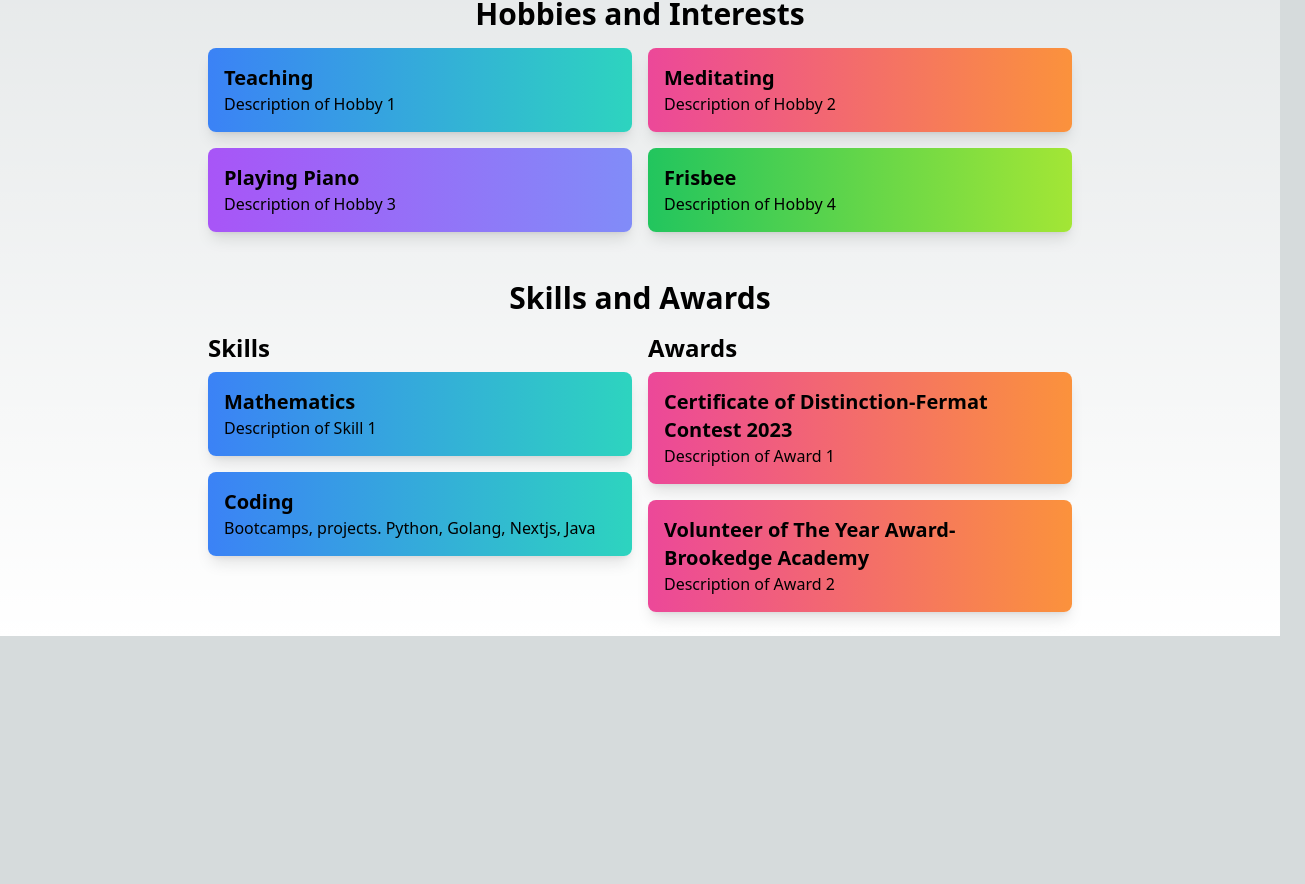
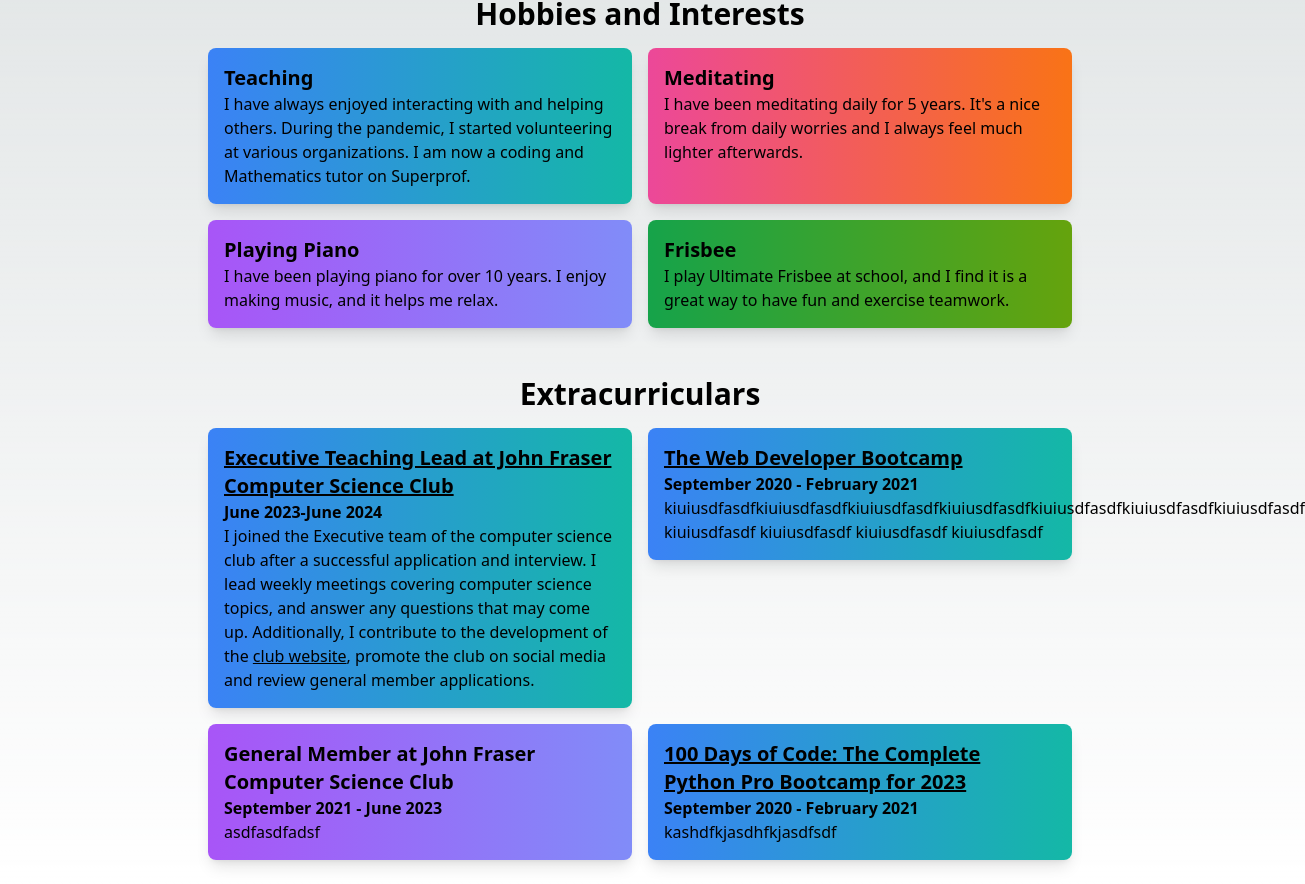
Before and after one commit to JoshuaChou10/portfolio, a Next.js app: page /about in a window 1280 px wide. Shown: the part 467-1351 px from the top of the page, 1305 px wide, since content can reach past the window. Before the commit the page ends 1103 px from the top, so only its background shows below. Built offline with nearby package versions, Linux system fonts and the light colour scheme.

Commit message:
Started Extracurriculars section in about.tsx

```diff
--- a/app/page.tsx
+++ b/app/page.tsx
@@ -1,7 +1,7 @@
 // app/page.tsx
 "use client";
 import Head from "next/head";
-import { useEffect, useState } from 'react';
+import {useState } from 'react';
 import Navbar from '../components/navbar';
 import styles from '../styles.module.css';
 //relief exchange github
--- a/components/navbar.tsx
+++ b/components/navbar.tsx
@@ -12,6 +12,7 @@
           <Link href="/" legacyBehavior><a className="text-gray-300 hover:text-white">Home</a></Link>
           <Link href="/about" legacyBehavior><a className="text-gray-300 hover:text-white">About</a></Link>
           <Link href="/experience" legacyBehavior><a className="text-gray-300 hover:text-white">Experience</a></Link>
+          <Link href="/skills" legacyBehavior><a className="text-gray-300 hover:text-white">Skills and Awards</a></Link>
           <Link href="/projects" legacyBehavior><a className="text-gray-300 hover:text-white">Projects</a></Link>
         </div>
         <Link href="/contact" legacyBehavior>
--- a/pages/about.tsx
+++ b/pages/about.tsx
@@ -2,6 +2,7 @@
 import Head from 'next/head';
 import Navbar from '../components/navbar';
 import '../app/globals.css'
+import styles from '../styles.module.css';
 const About = () => {
   return (
     <>
@@ -26,7 +27,7 @@
           <h1 className="text-4xl font-bold">Hi,  I'm Joshua</h1>
           <p className="mt-2 text-lg">
             {/* Add your description here */}
-           I'm a high school student and a software developer in Ontario. As a programmer I have always enjoyed watching the logic flow into code.
+           I'm a high school student and a software developer in Ontario. <br></br>As a programmer I have always enjoyed watching the logic flow into code.
            I aim to create programs that will benefit others, whether that's by creating educational applications, or developing tools that simplify life and improve efficiency.
           </p>
         </div>
@@ -36,68 +37,74 @@
     <h2 className="text-3xl font-bold text-center">Hobbies and Interests</h2>
     <div className="mt-4 grid grid-cols-1 md:grid-cols-2 gap-4">
       {/* Hobbies: Repeat for each hobby */}
-      <div className="hobby-box bg-gradient-to-r from-blue-500 to-teal-400 rounded-lg p-4 shadow-lg">
+      <div className="hobby-box bg-gradient-to-r from-blue-500 to-teal-500 rounded-lg p-4 shadow-lg">
         <h3 className="text-xl font-bold">Teaching</h3>
-        <p>Description of Hobby 1</p>
+        <p>I have always enjoyed interacting with and helping others. During the pandemic, I started volunteering at various organizations. I am now a coding and Mathematics tutor on Superprof. </p>
       </div>
-      <div className="hobby-box bg-gradient-to-r from-pink-500 to-orange-400 rounded-lg p-4 shadow-lg">
+      <div className="hobby-box bg-gradient-to-r from-pink-500 to-orange-500 rounded-lg p-4 shadow-lg">
         <h3 className="text-xl font-bold">Meditating</h3>
-        <p>Description of Hobby 2</p>
+        <p>I have been meditating daily for 5 years. It's a nice break from daily worries and I always feel much lighter afterwards. </p>
       </div>
       <div className="hobby-box bg-gradient-to-r from-purple-500 to-indigo-400 rounded-lg p-4 shadow-lg">
         <h3 className="text-xl font-bold">Playing Piano</h3>
-        <p>Description of Hobby 3</p>
+        <p>I have been playing piano for over 10 years. I enjoy making music, and it helps me relax. </p>
       </div>
-      <div className="hobby-box bg-gradient-to-r from-green-500 to-lime-400 rounded-lg p-4 shadow-lg">
+      <div className="hobby-box bg-gradient-to-r from-green-600 to-lime-600 rounded-lg p-4 shadow-lg">
         <h3 className="text-xl font-bold">Frisbee</h3>
-        <p>Description of Hobby 4</p>
+        <p>I play Ultimate Frisbee at school, and I find it is a great way to have fun and exercise teamwork.  </p>
       </div>
     </div>
   </div>
 </section>
 <section className="py-6">
   <div className="max-w-4xl mx-auto px-4">
-    <h2 className="text-3xl font-bold text-center">Skills and Awards</h2>
-    <div className="mt-4 flex flex-col md:flex-row gap-4">
+    <h2 className="text-3xl font-bold text-center">Extracurriculars</h2>
+    <div className="mt-4 grid grid-cols-1 md:grid-cols-2 gap-4">
+      {/* Hobbies: Repeat for each hobby */}
+      <a target="_blank" href="https://frasercodes.vercel.app/">
+      <div className="hobby-box bg-gradient-to-r from-blue-500 to-teal-500 rounded-lg p-4 shadow-lg hover:translate-y-[-7px] transition-transform duration-300">
+        <h3 className="text-xl font-bold underline">Executive Teaching Lead at John Fraser Computer Science Club </h3>
 
-      {/* Skills Section */}
-      <div className="flex-1">
-        <h3 className="text-2xl font-bold text-center md:text-left">Skills</h3>
-        <div className="grid grid-cols-1 md:grid-cols-1 gap-4 mt-2">
-          {/* Repeat for each skill */}
-          <div className="skill-box bg-gradient-to-r from-blue-500 to-teal-400 rounded-lg p-4 shadow-lg">
-            <h4 className="text-xl font-bold">Mathematics</h4>
-            <p>Description of Skill 1</p>
-          </div>
-          <div className="skill-box bg-gradient-to-r from-blue-500 to-teal-400 rounded-lg p-4 shadow-lg">
-            <h4 className="text-xl font-bold">Coding</h4>
-            <p>Bootcamps, projects. Python, Golang, Nextjs, Java</p>
-          </div>
-        </div>
+        <b>June 2023-June 2024</b>
+        <br></br>
+        <p>I joined the Executive team of the computer science club after a successful application and interview. I lead weekly meetings covering computer science topics,
+           and answer any questions that may come up. Additionally, I contribute to the development of the <u >club website</u>, promote the club on social media and review general member applications. </p>
+
       </div>
+      </a>
+      <a target="_blank" href='https://www.udemy.com/course/the-web-developer-bootcamp/'>
+      <div className="hobby-box bg-gradient-to-r from-blue-500 to-teal-500 rounded-lg p-4 shadow-lg hover:translate-y-[-7px] transition-transform duration-300">
+        <h3 className="text-xl font-bold underline">The Web Developer Bootcamp</h3>
 
-      {/* Awards Section */}
-      <div className="flex-1">
-        <h3 className="text-2xl font-bold text-center md:text-left">Awards</h3>
-        <div className="grid grid-cols-1 md:grid-cols-1 gap-4 mt-2">
-          {/* Repeat for each award */}
-          <div className="award-box bg-gradient-to-r from-pink-500 to-orange-400 rounded-lg p-4 shadow-lg">
-            <h4 className="text-xl font-bold">Certificate of Distinction-Fermat Contest 2023</h4>
-            <p>Description of Award 1</p>
-          </div>
-          <div className="award-box bg-gradient-to-r from-pink-500 to-orange-400 rounded-lg p-4 shadow-lg">
-            <h4 className="text-xl font-bold">Volunteer of The Year Award-Brookedge Academy</h4>
-            <p>Description of Award 2</p>
-          </div>
-        </div>
+        <b>September 2020 - February 2021</b>
+        <br></br>
+        <p>kiuiusdfasdfkiuiusdfasdfkiuiusdfasdfkiuiusdfasdfkiuiusdfasdfkiuiusdfasdfkiuiusdfasdf kiuiusdfasdf kiuiusdfasdf kiuiusdfasdf kiuiusdfasdf </p>
       </div>
+      </a>
+      <div className="hobby-box bg-gradient-to-r from-purple-500 to-indigo-400 rounded-lg p-4 shadow-lg">
+        <h3 className="text-xl font-bold">General Member at John Fraser Computer Science Club</h3>
+        <b>September 2021 - June 2023</b>
+        <br></br>
+        <p>asdfasdfadsf</p>
+      </div>
+      <a target="_blank" href='https://www.udemy.com/course/100-days-of-code/'>
+      <div className="hobby-box bg-gradient-to-r from-blue-500 to-teal-500 rounded-lg p-4 shadow-lg hover:translate-y-[-7px] transition-transform duration-300">
+        <h3 className="text-xl font-bold underline">
+100 Days of Code: The Complete Python Pro Bootcamp for 2023
+</h3>
 
+        <b>September 2020 - February 2021</b>
+        <br></br>
+        <p>kashdfkjasdhfkjasdfsdf </p>
+      </div>
+      </a>
     </div>
   </div>
 </section>
 
     </>
   );
+
 };
 
 export default About;
--- /dev/null
+++ b/pages/skills.tsx
@@ -0,0 +1,41 @@
+
+<section className="py-6">
+  <div className="max-w-4xl mx-auto px-4">
+    <h2 className="text-3xl font-bold text-center">Skills and Awards</h2>
+    <div className="mt-4 flex flex-col md:flex-row gap-4">
+
+      {/* Skills Section */}
+      <div className="flex-1">
+        <h3 className="text-2xl font-bold text-center md:text-left">Skills</h3>
+        <div className="grid grid-cols-1 md:grid-cols-1 gap-4 mt-2">
+          {/* Repeat for each skill */}
+          <div className="skill-box bg-gradient-to-r from-blue-500 to-teal-400 rounded-lg p-4 shadow-lg">
+            <h4 className="text-xl font-bold">Mathematics</h4>
+            <p>Description of Skill 1</p>
+          </div>
+          <div className="skill-box bg-gradient-to-r from-blue-500 to-teal-400 rounded-lg p-4 shadow-lg">
+            <h4 className="text-xl font-bold">Coding</h4>
+            <p>Bootcamps, projects. Python, Golang, Nextjs, Java</p>
+          </div>
+        </div>
+      </div>
+
+      {/* Awards Section */}
+      <div className="flex-1">
+        <h3 className="text-2xl font-bold text-center md:text-left">Awards</h3>
+        <div className="grid grid-cols-1 md:grid-cols-1 gap-4 mt-2">
+          {/* Repeat for each award */}
+          <div className="award-box bg-gradient-to-r from-pink-500 to-orange-400 rounded-lg p-4 shadow-lg">
+            <h4 className="text-xl font-bold">Certificate of Distinction-Fermat Contest 2023</h4>
+            <p>Description of Award 1</p>
+          </div>
+          <div className="award-box bg-gradient-to-r from-pink-500 to-orange-400 rounded-lg p-4 shadow-lg">
+            <h4 className="text-xl font-bold">Volunteer of The Year Award-Brookedge Academy</h4>
+            <p>Description of Award 2</p>
+          </div>
+        </div>
+      </div>
+
+    </div>
+  </div>
+</section>
```
